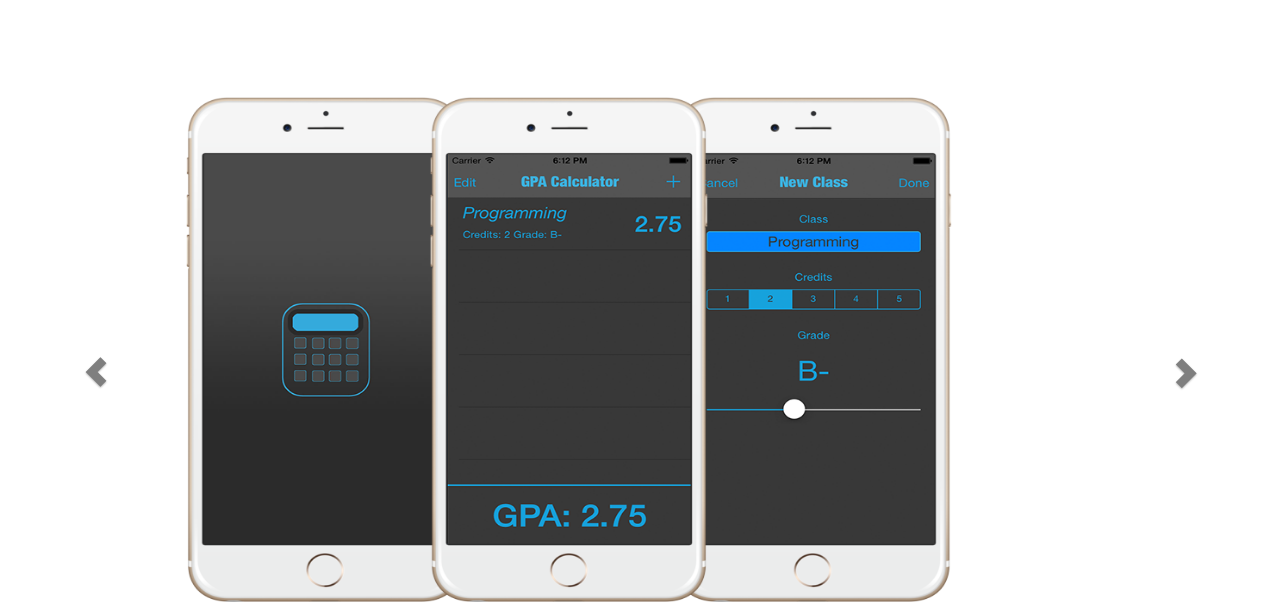
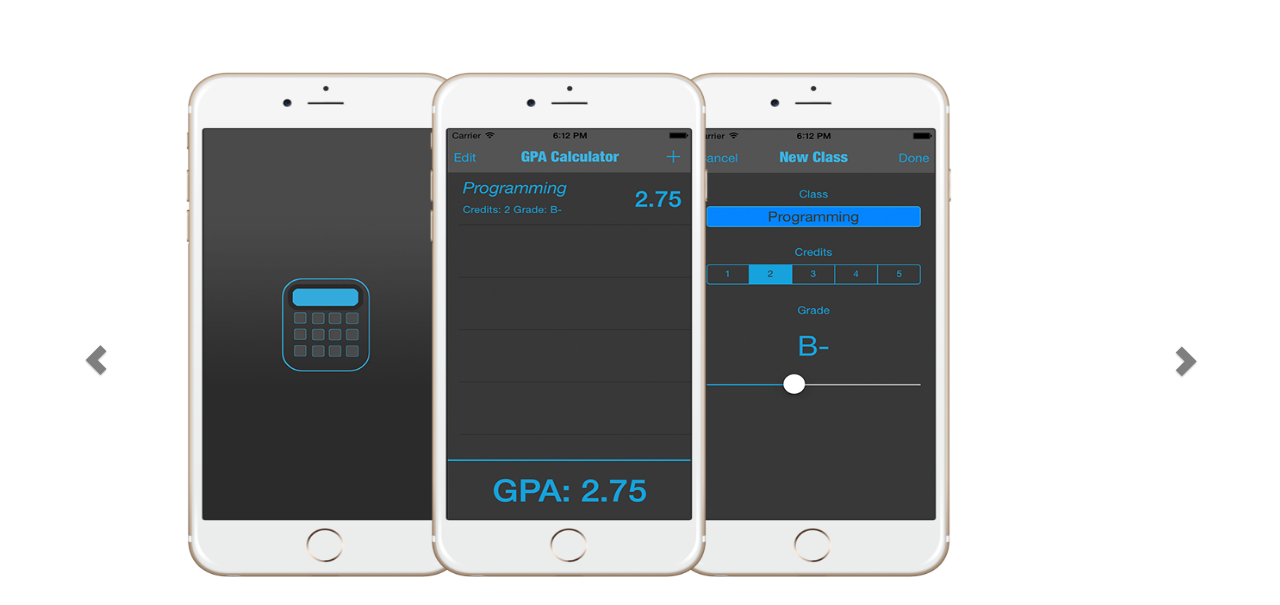
Before and after one commit to SirArkimedes/sirarkimedes.github.io, a plain HTML site: page dist/something.html in a window 1280 px wide. Shown: the part 53-658 px from the top of the page. Drawn offline with nearby package versions, Linux system fonts and the light colour scheme.

Commit message:
Too much space above carousel

```diff
--- a/dist/carousel.css
+++ b/dist/carousel.css
@@ -90,10 +90,9 @@ body {
 
 /* Carousel base class */
 .carousel {
-  height: 850px;
+  height: 825px;
   margin-bottom: 20px;
   margin-top: -70px;
-
   padding-bottom: 70px;
 }
 /* Since positioning the image, we need to help out the caption */
@@ -105,9 +104,9 @@ body {
 
 /* Declare heights because of positioning of img element */
 .carousel .item {
-  padding-top: 150px;
+  padding-top: 125px;
   padding-bottom: -100px;
-  height: 850px;
+  height: 825px;
   background-color: #FFF;
 }
 
```
